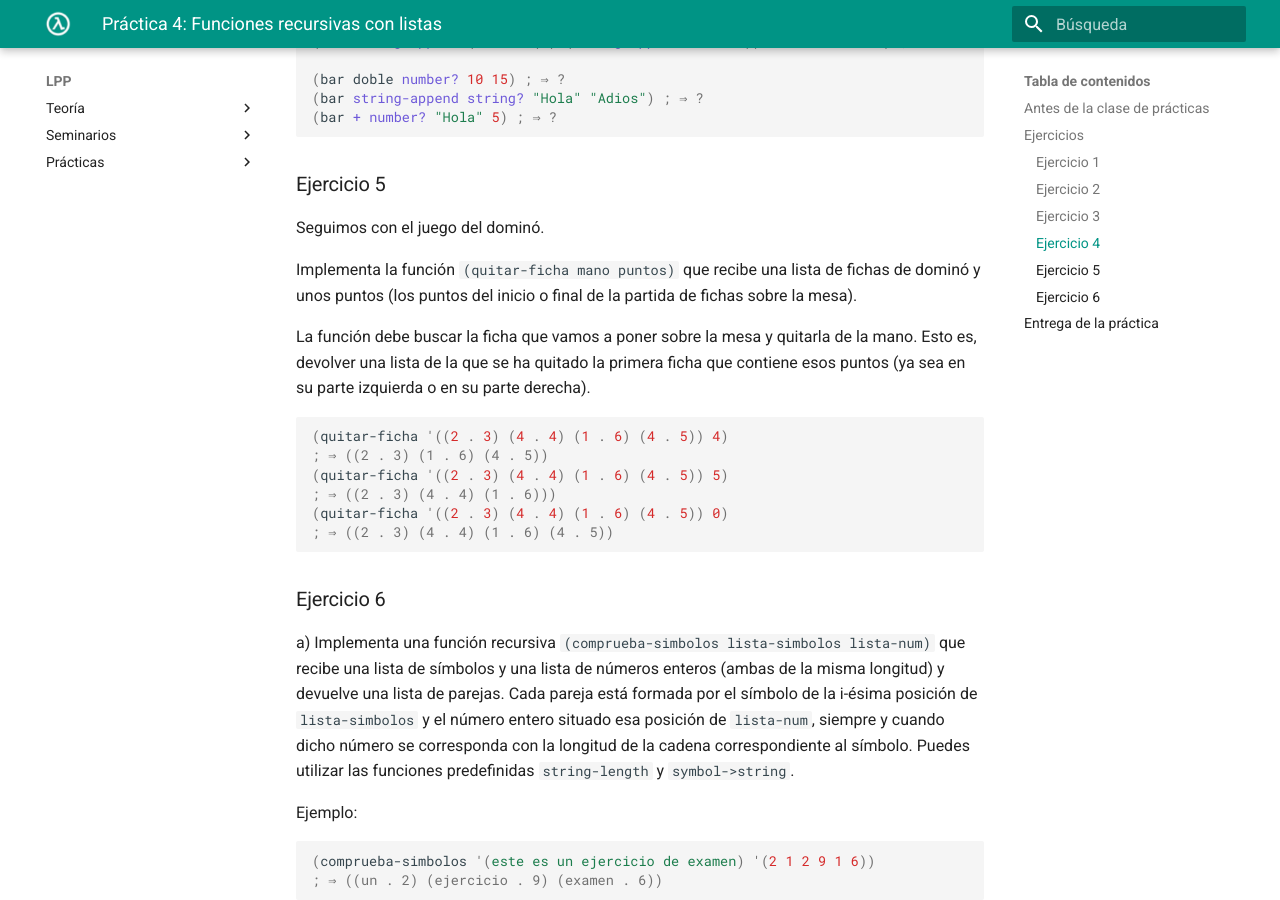
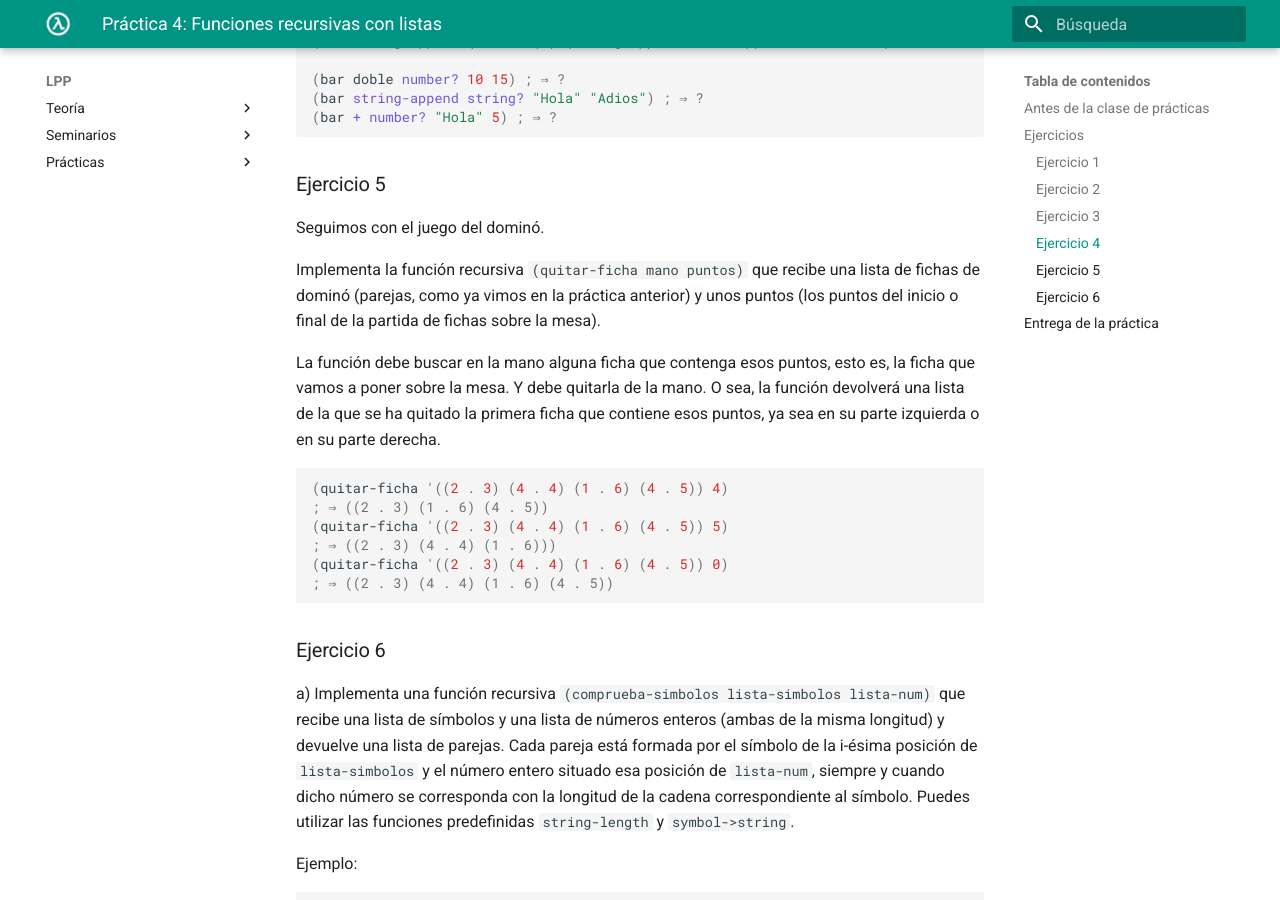
Before and after one commit to domingogallardo/apuntes-lpp, an MkDocs documentation site: the page built from docs/practicas/practica04/practica04.md, in a window 1280 px wide and 900 px high, scrolled down 4492 px. Built offline with MkDocs 1.6.1 and Material for MkDocs 9.7.7, drawn with Linux system fonts in a browser that asks for light colours.

Commit message:
Corrección

````diff
--- a/docs/practicas/practica04/practica04.md
+++ b/docs/practicas/practica04/practica04.md
@@ -247,14 +247,16 @@ respuesta era correcta.
 
 Seguimos con el juego del dominó.
 
-Implementa la función `(quitar-ficha mano puntos)` que recibe una
-lista de fichas de dominó y unos puntos (los puntos del inicio o final
-de la partida de fichas sobre la mesa).
+Implementa la función recursiva `(quitar-ficha mano puntos)` que
+recibe una lista de fichas de dominó (parejas, como ya vimos en la
+práctica anterior) y unos puntos (los puntos del inicio o final de la
+partida de fichas sobre la mesa).
 
-La función debe buscar la ficha que vamos a poner sobre la mesa y
-quitarla de la mano. Esto es, devolver una lista de la que se ha
-quitado la primera ficha que contiene esos puntos (ya sea en su parte
-izquierda o en su parte derecha).
+La función debe buscar en la mano alguna ficha que contenga esos
+puntos, esto es, la ficha que vamos a poner sobre la mesa. Y debe
+quitarla de la mano. O sea, la función devolverá una lista de la que
+se ha quitado la primera ficha que contiene esos puntos, ya sea en su
+parte izquierda o en su parte derecha.
 
 ```racket
 (quitar-ficha '((2 . 3) (4 . 4) (1 . 6) (4 . 5)) 4)
````
